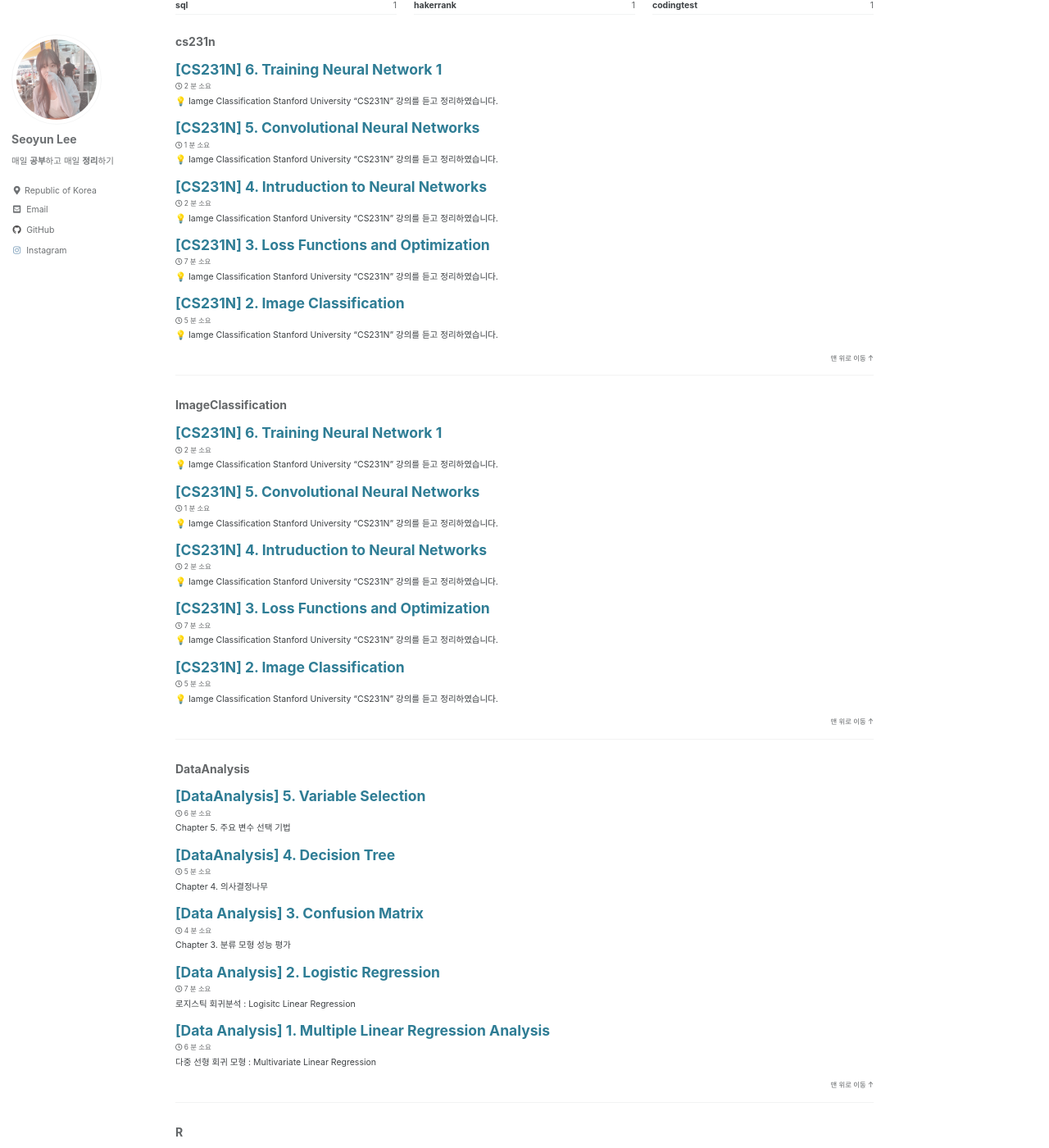
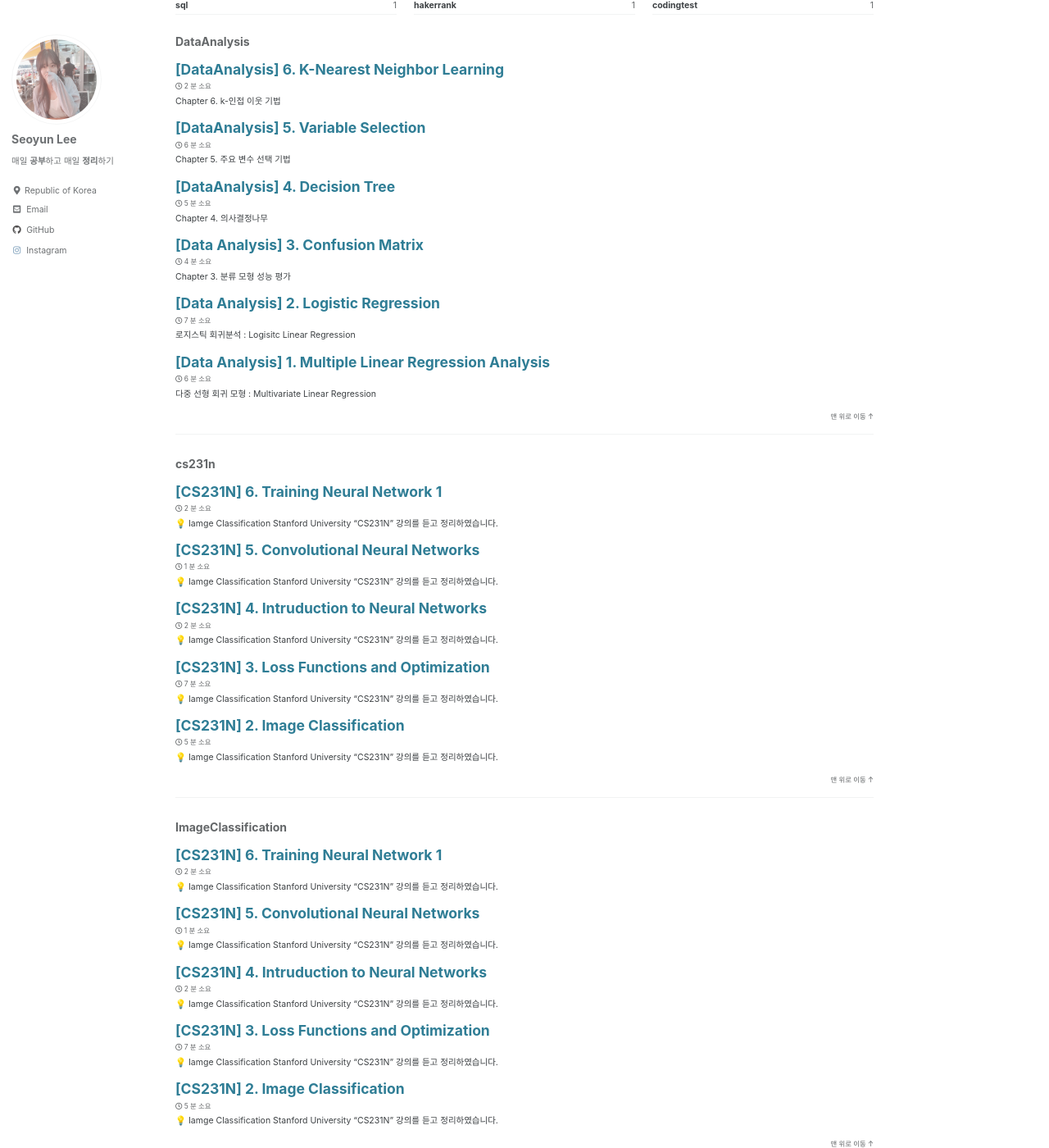
Before and after one commit to seoyun2/seoyun2.github.io, a Jekyll site: the page built from _pages/category-archive.md, in a window 1280 px wide and 1400 px high, scrolled down 472 px. Shown: the whole window at 82% size. Built offline with Jekyll 4.4.1, drawn with Linux system fonts in a browser that asks for light colours; cached includes are drawn as plain includes; some of the changed lines change nothing that is shown; some of the changed text lies outside the part shown.

Commit message:
Update 2023-01-23-K-nearest-regression.md

```diff
--- a/_posts/2023-01-23-K-nearest-regression.md
+++ b/_posts/2023-01-23-K-nearest-regression.md
@@ -1,8 +1,8 @@
 ---
 title: "[DataAnalysis] 6. K-Nearest Neighbor Learning"
 categories:
-  - Data Analysis
-  - K-Nearest Neighbor Learning
+  - DataAnalysis
+  - K-NearestNeighborLearning
 tags:
   - Data Analysis
   - K-Nearest Neighbor Learning
```
